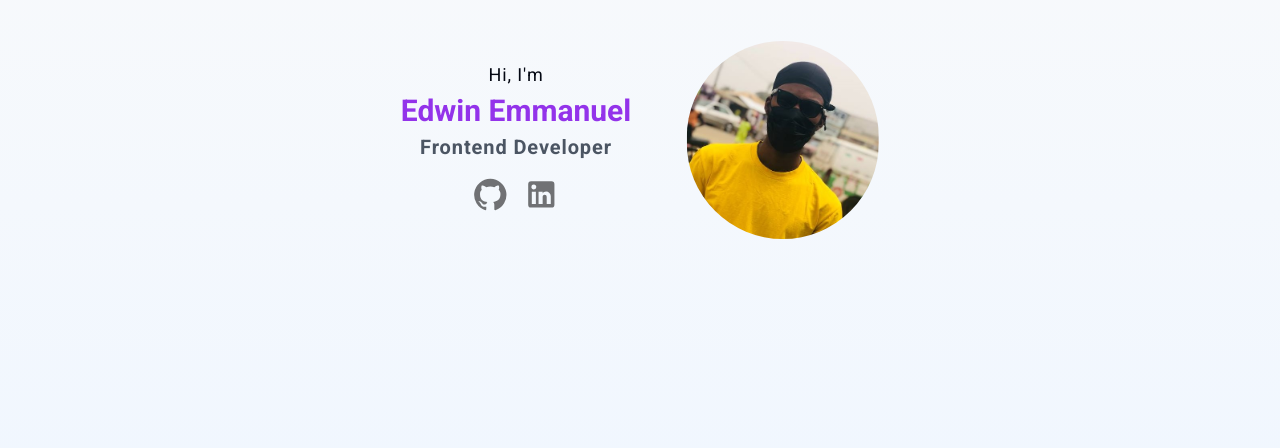
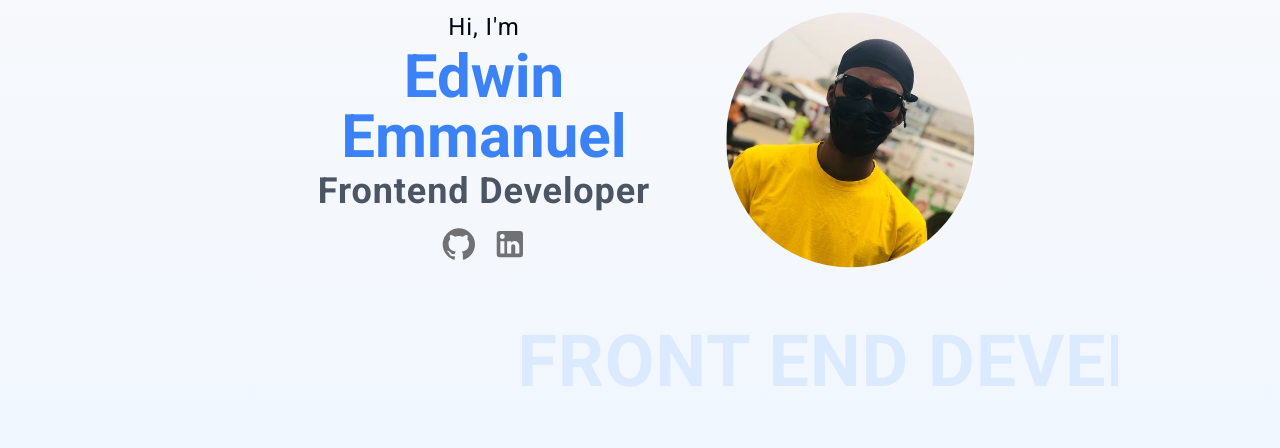
Before and after one commit to Emiraell/my_portfolio, a React (Vite) app: page / in a window 1280 px wide. Shown: the part 260-708 px from the top of the page. Built offline with nearby package versions, Linux system fonts and the light colour scheme.

Commit message:
add: hero code formatting

```diff
--- a/src/components/About.tsx
+++ b/src/components/About.tsx
@@ -3,11 +3,7 @@ import photo from "../assets/code_image.png";
 
 export default function About() {
   return (
-    <div
-      id="about"
-      className="text-lg font-roboto bg-gray-50
-      text-center tracking-wider pt-10"
-    >
+    <div id="about" className="text-lg text-center tracking-wider py-10">
       <motion.p
         className="mb-10 shadow-sm font-rochester text-3xl border-b-2 w-fit m-auto pb-1"
         initial={{ opacity: 0 }}
--- a/src/components/Contact.tsx
+++ b/src/components/Contact.tsx
@@ -1,6 +1,6 @@
 export default function Contact() {
   return (
-    <div className="text-center py-5" id="contact">
+    <div className="text-center py-5" id="contact bg-gray-50">
       <div>
         <p className="text-blue-600 uppercase font-bold underline text-lg pb-6">
           Contact
--- a/src/components/Header.tsx
+++ b/src/components/Header.tsx
@@ -32,7 +32,7 @@ export default function Header() {
         >
           <div>
             <p className=" text-lg font-bold italic text-blue-500">
-              Emirael<span className="text-red-600">Dev</span>
+              Emirael<span className="text-gray-700">Dev</span>
             </p>
           </div>
           <Box sx={{ display: { xs: "none", md: "block" } }}>
--- a/src/components/Hero.tsx
+++ b/src/components/Hero.tsx
@@ -11,7 +11,7 @@ export default function Hero() {
 		 to-gray-50 h-[100vh] text-center tracking-wider"
     >
       <div className="absolute top-[50%] left-[50%] translate-x-[-50%] translate-y-[-50%]">
-        <div className="flex gap-14 flex-col md:flex-row items-center">
+        <div className="flex gap-16 flex-col lg:flex-row items-center">
           <div>
             <motion.div
               initial={{ opacity: 0 }}
@@ -19,13 +19,13 @@ export default function Hero() {
               transition={{ delay: 1, duration: 1 }}
               viewport={{ once: true }}
             >
-              <p>
+              <p className=" text-2xl">
                 Hi, I'm
-                <span className=" tracking-normal py-1 font-bold text-2xl md:text-3xl text-purple-600 block">
+                <span className=" tracking-normal py-1 font-bold text-4xl md:text-5xl lg:text-6xl text-blue-500 block">
                   Edwin Emmanuel
                 </span>
               </p>
-              <p className=" font-semibold text-gray-600 text-xl">
+              <p className=" font-semibold text-gray-600 text-3xl md:text-4xl">
                 Frontend Developer
               </p>
             </motion.div>
@@ -40,6 +40,7 @@ export default function Hero() {
                 onClick={() =>
                   window.open("https://github.com/Emiraell", "_blank")
                 }
+                sx={{ ":hover": { color: "black" } }}
               >
                 <GitHubIcon fontSize="large" />
               </IconButton>
@@ -47,12 +48,16 @@ export default function Hero() {
                 onClick={() =>
                   window.open("https://linkedin.com/in/emirael", "_blank")
                 }
+                // sx={{ bgcolor: "blue" }}
               >
-                <LinkedInIcon fontSize="large" />
+                <LinkedInIcon
+                  sx={{ ":hover": { color: "blue" } }}
+                  fontSize="large"
+                />
               </IconButton>
             </motion.div>
           </div>
-          <div className="w-48">
+          <div className=" w-72 md:w-80">
             <motion.img
               className=" object-contain rounded-full"
               initial={{ opacity: 0, y: 300 }}
@@ -63,6 +68,25 @@ export default function Hero() {
               alt="emirael_dev photo"
             />
           </div>
+          <div className=" overflow-hidden absolute text-4xl lg:text-7xl md:text-5xl -bottom-32 text-nowrap text-blue-100 font-bold">
+            <motion.p
+              className="uppercase"
+              initial={{ x: "90%", opacity: 0 }}
+              whileInView={{ opacity: 100 }}
+              transition={{ delay: 3.5 }}
+              animate={{
+                x: "-105%",
+                transition: {
+                  repeat: Infinity,
+                  duration: 16,
+                  repeatType: "mirror",
+                  delay: 3,
+                },
+              }}
+            >
+              Front end developer
+            </motion.p>
+          </div>
         </div>
       </div>
     </div>
--- a/src/components/NavBar.tsx
+++ b/src/components/NavBar.tsx
@@ -29,8 +29,8 @@ export default function NavBar({
     >
       <Box sx={{ textAlign: "center" }}>
         <div className="pt-6 mb-2">
-          <p className=" text-lg font-bold italic">
-            Emirael<span className="text-red-600">Dev</span>
+          <p className=" text-lg font-bold italic text-blue-500">
+            Emirael<span className="text-gray-800">Dev</span>
           </p>
         </div>
         <Divider />
--- a/src/components/Projects.tsx
+++ b/src/components/Projects.tsx
@@ -56,7 +56,7 @@ export default function Projects() {
     },
   ];
   return (
-    <div className=" bg-gray-50 pt-10 text-center text-lg" id="project">
+    <div className="pt-10 text-center text-lg" id="project">
       <p className="text-blue-600 uppercase font-bold underline">Projects</p>
       <div>
         <ProjectSlider projects={projects} />
--- a/src/components/TechStack.tsx
+++ b/src/components/TechStack.tsx
@@ -20,7 +20,7 @@ export default function TechStack() {
     { name: "material ui", icon: mui, level: "Intermediate" },
   ];
   return (
-    <div id="stack" className=" bg-blue-50 pt-20 text-center pb-10 text-lg">
+    <div id="stack" className=" bg-gray-50 pt-20 text-center pb-10 text-lg">
       <p className="text-blue-600 uppercase font-bold  pb-5"> Tech Stacks</p>
       <div
         className="h-[40vh] border border-gray-400 m-auto md:w-[70vw] w-[90%]
```
